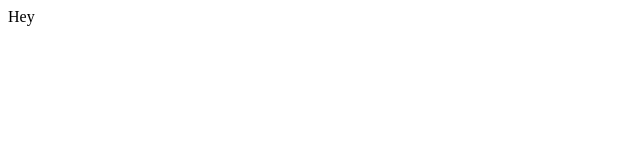
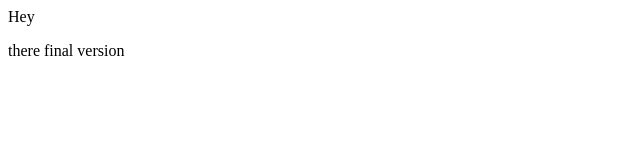
Before and after one commit to santidlr/tutorial-repo, a plain HTML site: page index.html in a window 1280 px wide. Shown: the full height of the page, 0-640 px from the left. Drawn offline with Linux system fonts and the light colour scheme.

Commit message:
final tutorial version

```diff
--- a/index.html
+++ b/index.html
@@ -1 +1,2 @@
 <div>Hey</div>
+<p>there final version</p>
```
